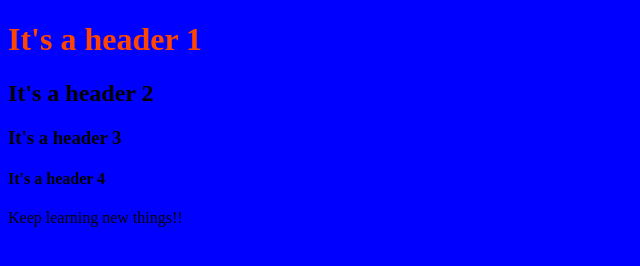
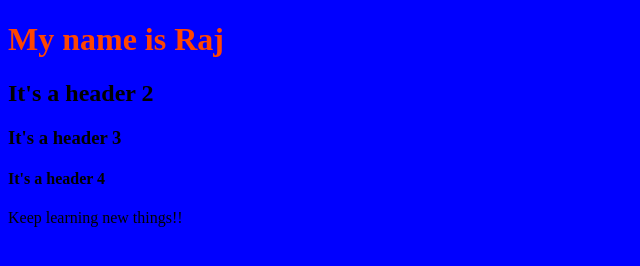
Before and after one commit to suth0141/starter, a plain HTML site: page index.html in a window 1280 px wide. Shown: the whole page, without its empty margins (0-640 px from the left). Drawn offline with Linux system fonts and the light colour scheme.

Commit message:
Update index.html

```diff
--- a/index.html
+++ b/index.html
@@ -15,7 +15,7 @@
         </style>
     </head>
     <body>
-        <h1>It's a header 1</h1>
+        <h1>My name is Raj</h1>
         <h2>It's a header 2</h2>
         <h3>It's a header 3</h3>
         <h4>It's a header 4</h4>
```
